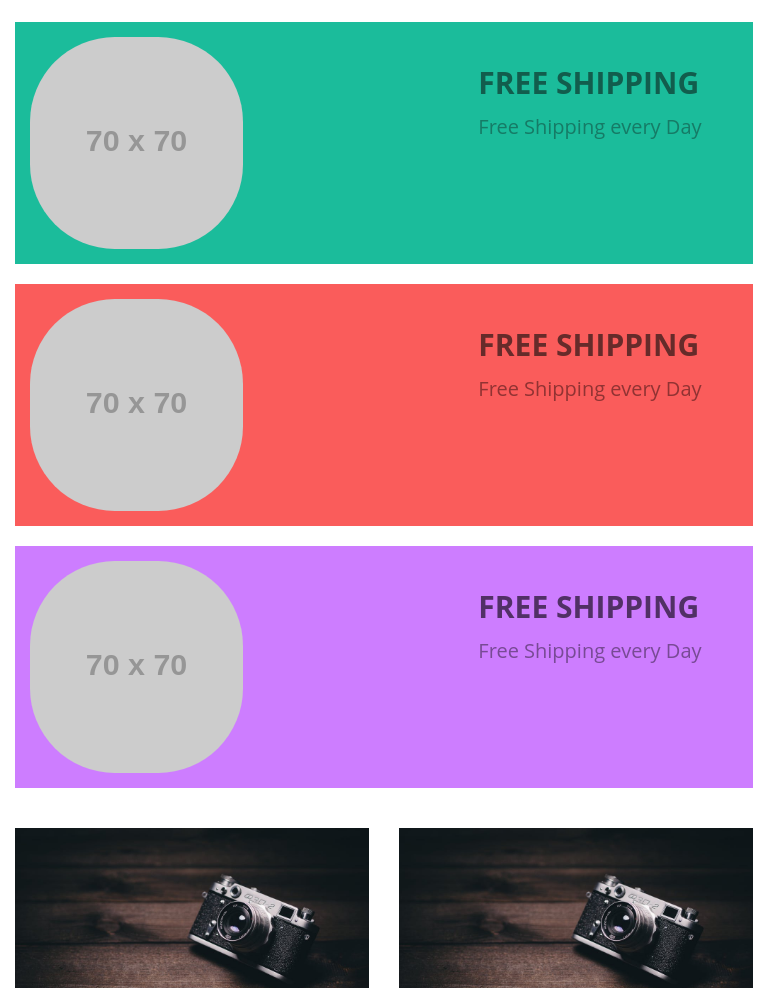
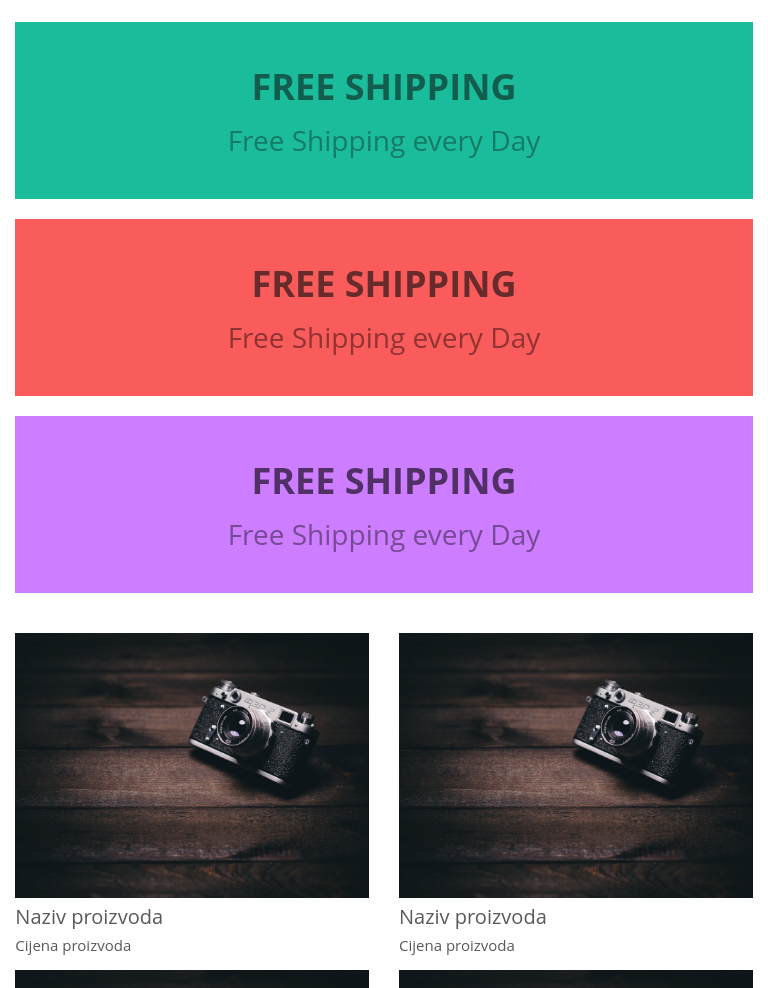
Before and after one commit to mirjanamilankovic/lpsatovi, a plain HTML site: page index.html in a window 768 px wide. Shown: the part 1458-2446 px from the top of the page. Drawn offline with Linux system fonts and the light colour scheme; placeholder pictures from the web are drawn by us; files whose address does not match are found by name.

Commit message:
Delete picture from support block

```diff
--- a/css/style.css
+++ b/css/style.css
@@ -211,7 +211,9 @@ ul {
 
 .support {
     flex-basis:30%;
-    padding: 15px;
+    padding: 40px 0;
+    text-align: center;
+    font-size: 28px;
 
 }
     .support.support--green {
@@ -248,11 +250,7 @@ ul {
         .support--purple .support__description {
             color:#784a95;
         }
-    .support__image {
-        float:left;
-        width:30%;
-        border-radius:40%;
-    }
+
 @media (max-width:1084px) and (min-width:769px) {
 
     .support {
@@ -532,7 +530,7 @@ ul {
 
      .hero__info {
          position:absolute;
-         bottom: -13px;
+         bottom: -11px;
      }
         .hero__info__title {
             color:grey;
@@ -558,7 +556,7 @@ ul {
         padding:0;
     }
 
-    .support.support.support--green {
+    .support.support--green {
 
         min-height:auto;
         flex-basis: 100%;
@@ -580,12 +578,18 @@ ul {
     }
 
     .support__title {
-        font-size: 30px;
+
+        font-size: 36px;
+    }
+
+    .support__description {
+
+        font-size:28px;
     }
 
          .title__description {
-                float:right;
-                margin:25px 36px 0 0;
+
+               margin:0 auto;
             }
 
 
@@ -684,7 +688,7 @@ ul {
         padding:0;
     }
 
-        .support.support.support--green {
+        .support.support--green {
 
             min-height:auto;
             flex-basis: 100%;
@@ -707,10 +711,11 @@ ul {
 
         .support__title {
             font-size: 20px;
+            text-align: center;
         }
 
             .title__description {
-                float:right;
+            text-align: center;
             }
 
     .contact {
--- a/index.html
+++ b/index.html
@@ -68,21 +68,18 @@
             <!--Start: Supports -->
             <section class="supports">
                 <div class="support support--green">
-                    <img src="http://placehold.it/70x70" class="support__image">
                     <div class="title__description">
                          <h5 class="support__title"> Free Shipping </h5>
                          <h6 class="support__description"> Free Shipping every Day </h6>
                     </div>
                 </div>
                 <div class="support support--red">
-                    <img src="http://placehold.it/70x70" class="support__image">
                     <div class="title__description">
                         <h5 class="support__title"> Free Shipping </h5>
                         <h6 class="support__description"> Free Shipping every Day </h6>
                     </div>
                 </div>
                 <div class="support support--purple">
-                    <img src="http://placehold.it/70x70" class="support__image">
                     <div class="title__description">
                         <h5 class="support__title"> Free Shipping </h5>
                         <h6 class="support__description"> Free Shipping every Day </h6>
```
